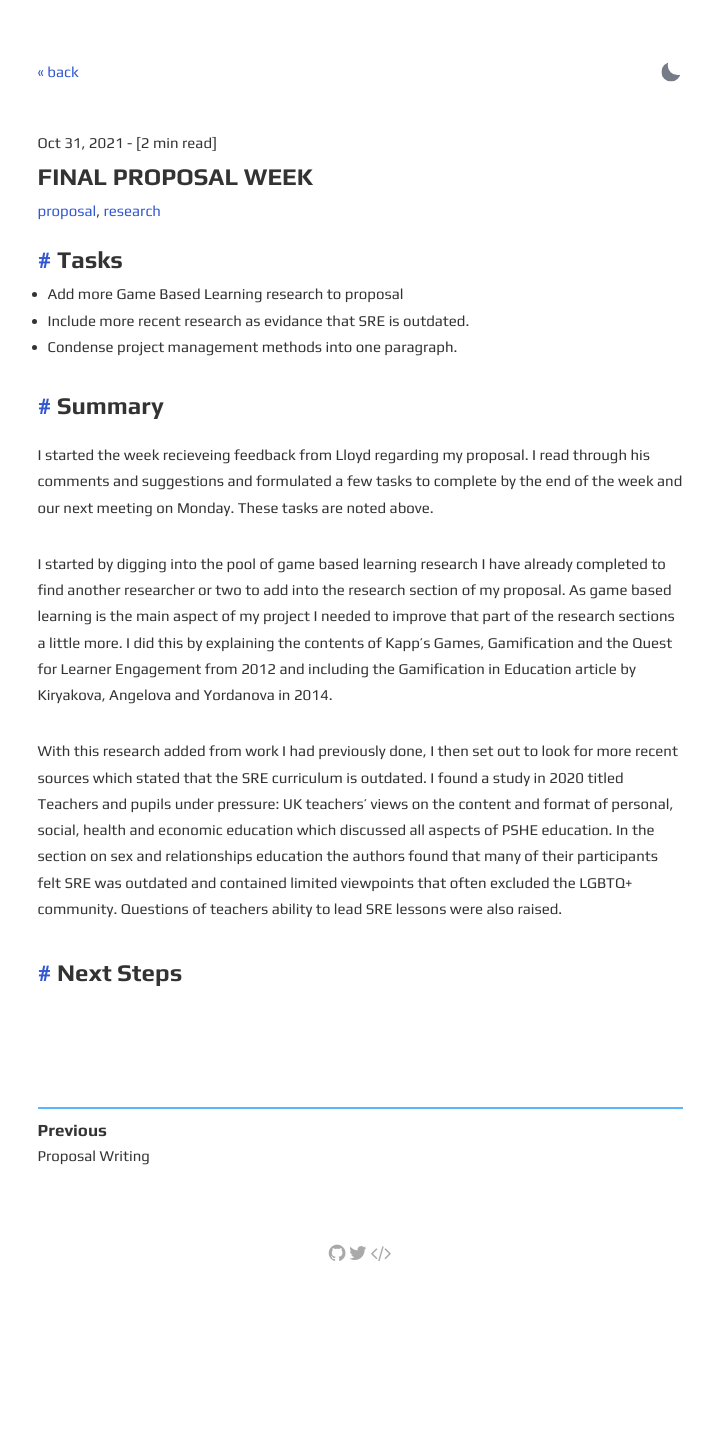
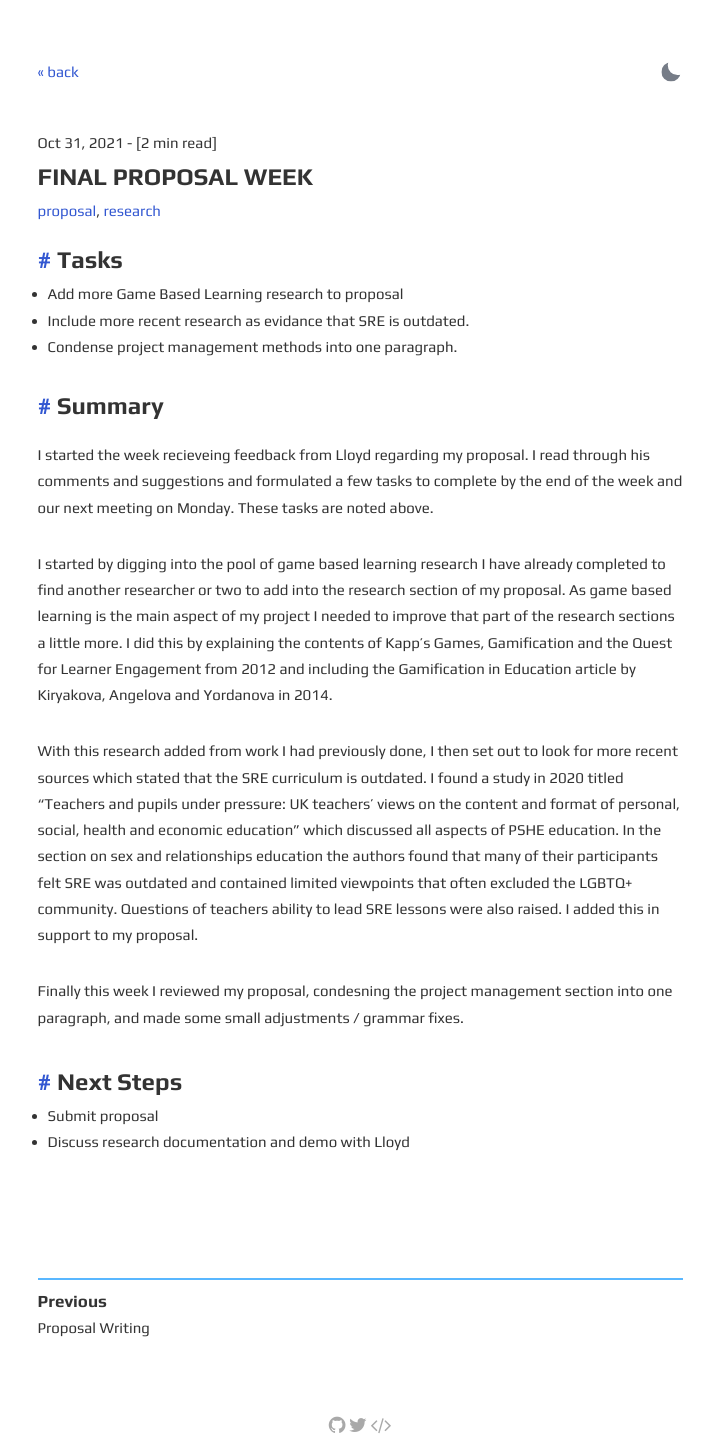
Before and after one commit to zar67/cctp-devlog, a Jekyll site: the page built from _posts/2021-10-31-final-proposal-week.md, in a window 1280 px wide. Shown: the whole page, without its empty margins (280-994 px from the left). Built offline with Jekyll 4.4.1, drawn with Linux system fonts in a browser that asks for light colours; before the commit the page ends 1284 px from its top, so only the background shows below that.

Commit message:
Small Update

```diff
--- a/_posts/2021-10-31-final-proposal-week.md
+++ b/_posts/2021-10-31-final-proposal-week.md
@@ -15,6 +15,10 @@ I started the week recieveing feedback from Lloyd regarding my proposal. I read
 
 I started by digging into the pool of game based learning research I have already completed to find another researcher or two to add into the research section of my proposal. As game based learning is the main aspect of my project I needed to improve that part of the research sections a little more. I did this by explaining the contents of Kapp's Games, Gamification and the Quest for Learner Engagement from 2012 and including the Gamification in Education article by Kiryakova, Angelova and Yordanova in 2014.
 
-With this research added from work I had previously done, I then set out to look for more recent sources which stated that the SRE curriculum is outdated. I found a study in 2020 titled Teachers and pupils under pressure: UK teachers’ views on the content and format of personal, social, health and economic education which discussed all aspects of PSHE education. In the section on sex and relationships education the authors found that many of their participants felt SRE was outdated and contained limited viewpoints that often excluded the LGBTQ+ community. Questions of teachers ability to lead SRE lessons were also raised.
+With this research added from work I had previously done, I then set out to look for more recent sources which stated that the SRE curriculum is outdated. I found a study in 2020 titled "Teachers and pupils under pressure: UK teachers’ views on the content and format of personal, social, health and economic education" which discussed all aspects of PSHE education. In the section on sex and relationships education the authors found that many of their participants felt SRE was outdated and contained limited viewpoints that often excluded the LGBTQ+ community. Questions of teachers ability to lead SRE lessons were also raised. I added this in support to my proposal.
+
+Finally this week I reviewed my proposal, condesning the project management section into one paragraph, and made some small adjustments / grammar fixes.
 
 ### Next Steps
+- Submit proposal
+- Discuss research documentation and demo with Lloyd
```
